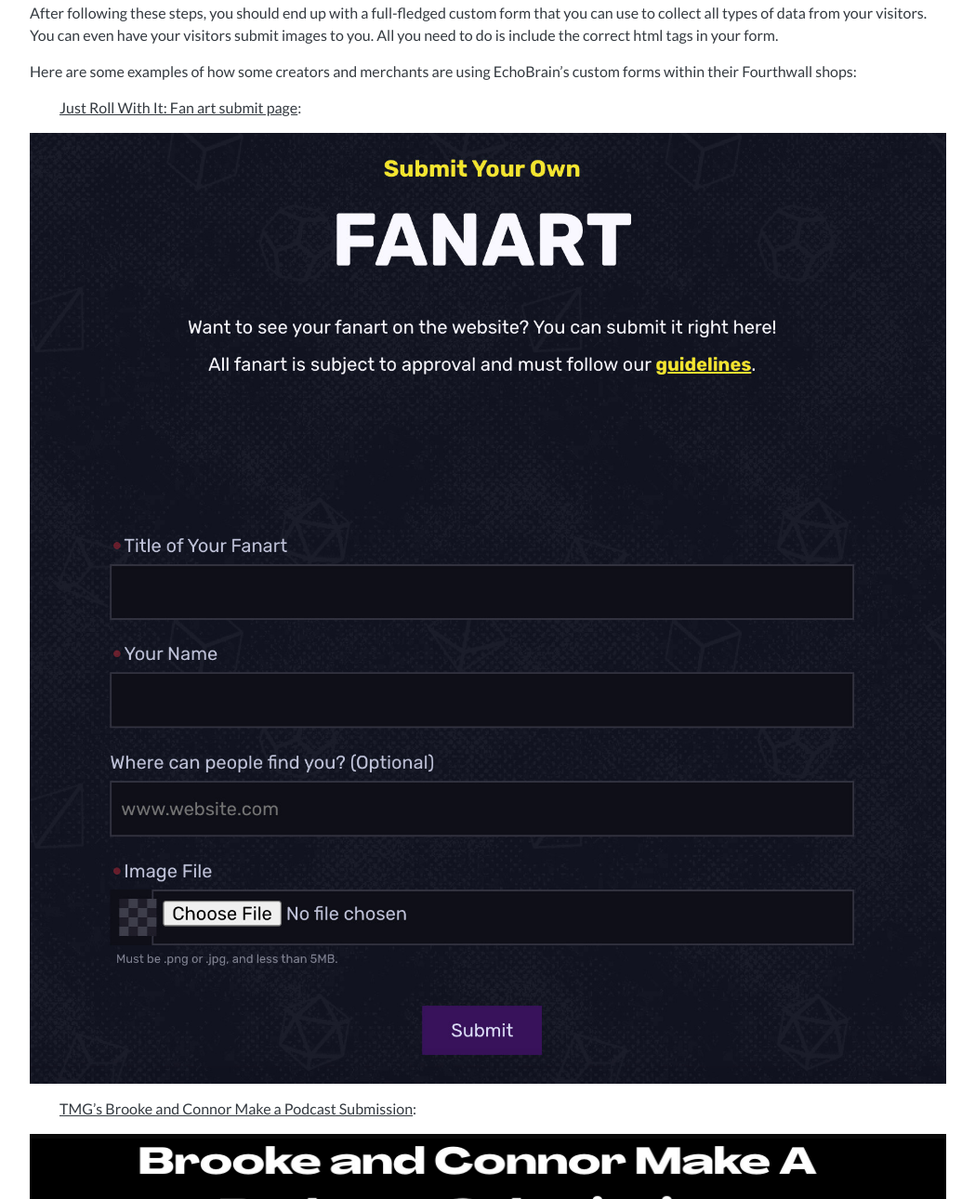
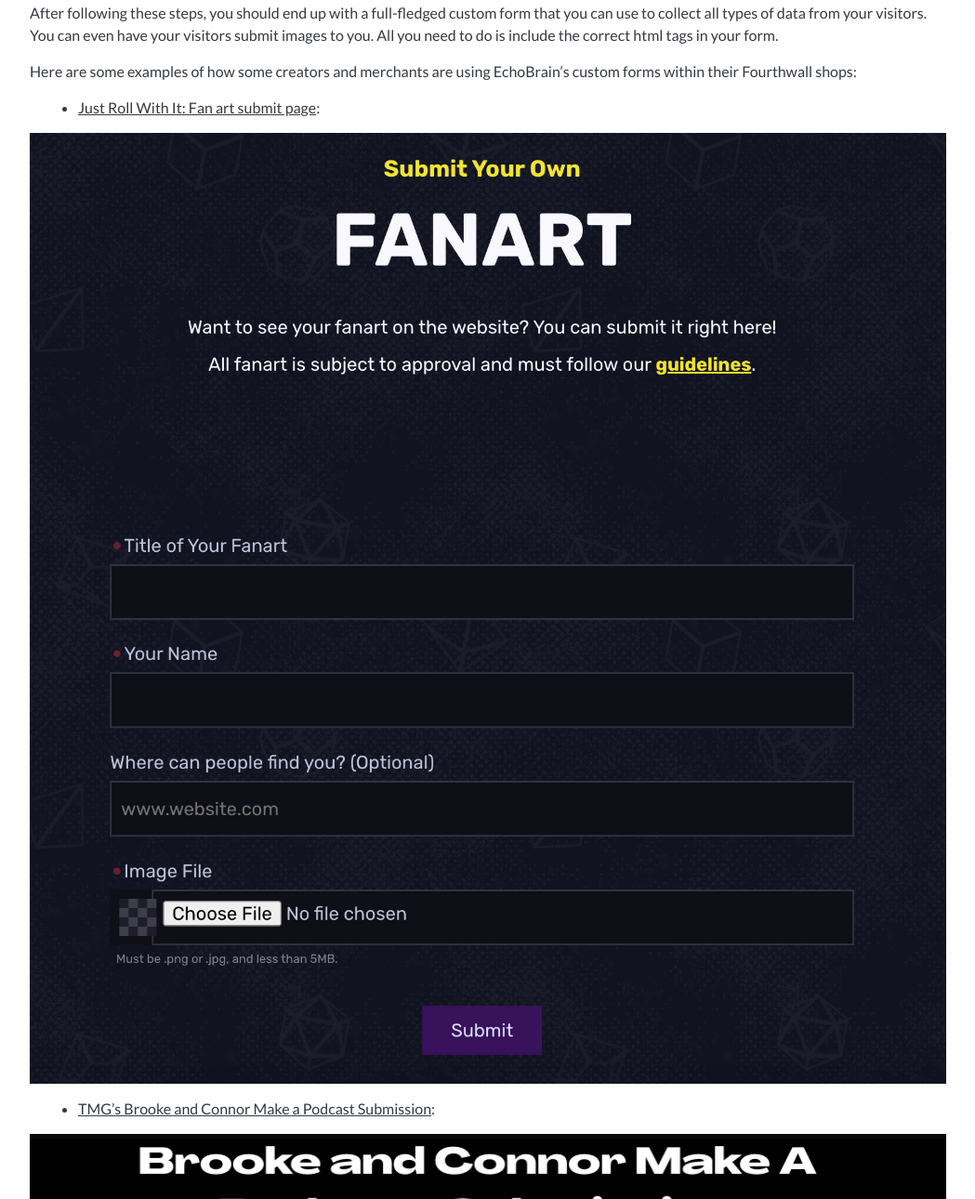
Before and after one commit to echo-brain/echo-brain.github.io, a Jekyll site: the page built from _posts/2024-10-21-adding-custom-forms-to-your-shop.md, in a window 1280 px wide. Shown: the part 2950-4240 px from the top of the page at 93% size, without its empty margins (115-1164 px from the left). Built offline with Jekyll 4.4.1, drawn with Linux system fonts in a browser that asks for light colours.

Commit message:
Update 2024-10-21-adding-custom-forms-to-your-shop.md

```diff
--- a/_posts/2024-10-21-adding-custom-forms-to-your-shop.md
+++ b/_posts/2024-10-21-adding-custom-forms-to-your-shop.md
@@ -91,3 +91,11 @@ You can also delete submissions that are no longer relevant or flagged as spam.
 Creating custom forms in EchoBrain is a straightforward yet powerful way to capture meaningful customer data. By following the steps outlined in this guide, you can seamlessly integrate forms into your ecommerce shop, whether you're collecitng newsletter sign-ups or customer feedback. Keep your audience engaged and your brand growing with EchoBrain's flexible form functionality.
 
 Ready to create your form? Log in to EchoBrain today and start crafting a unique experience for your customers!
+
+
+<style>
+.rich-text ul {
+    list-style-type: disc !important;
+    margin-left: 20px !important;
+}
+</style>
```
